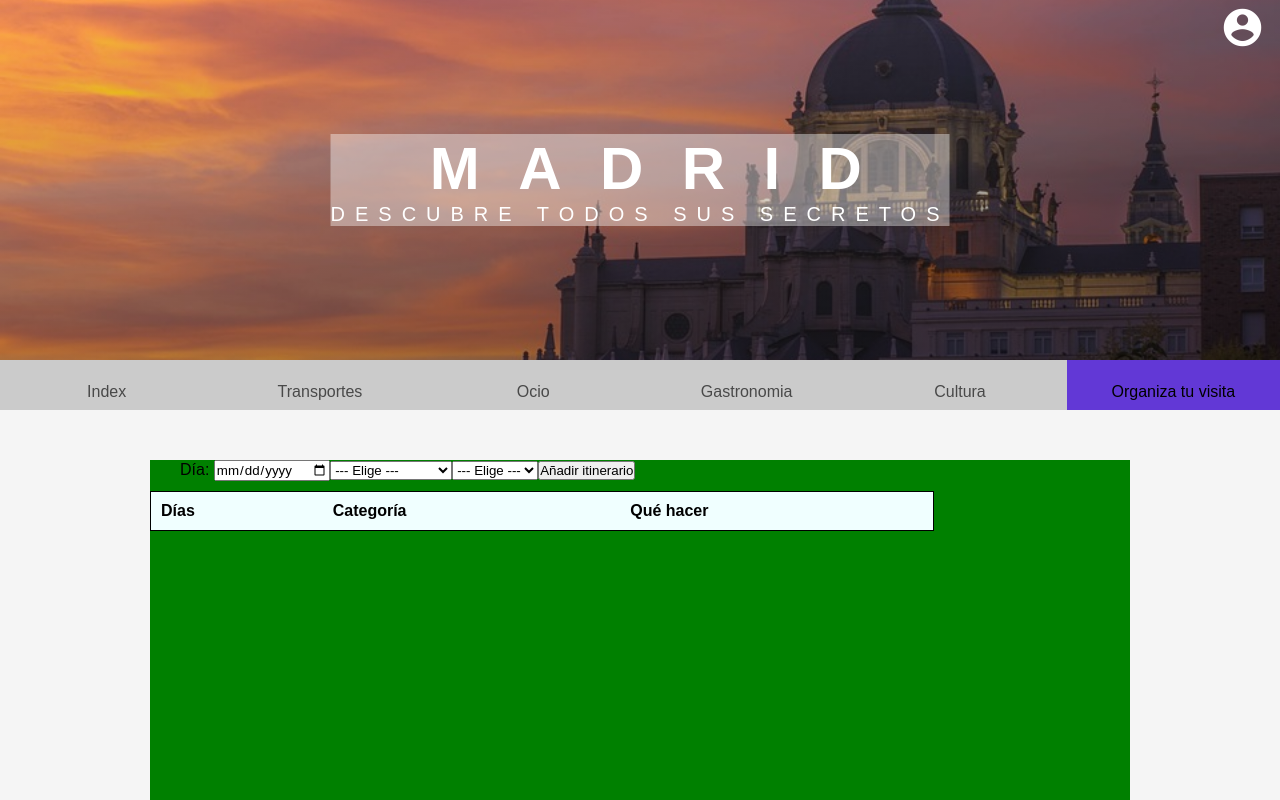
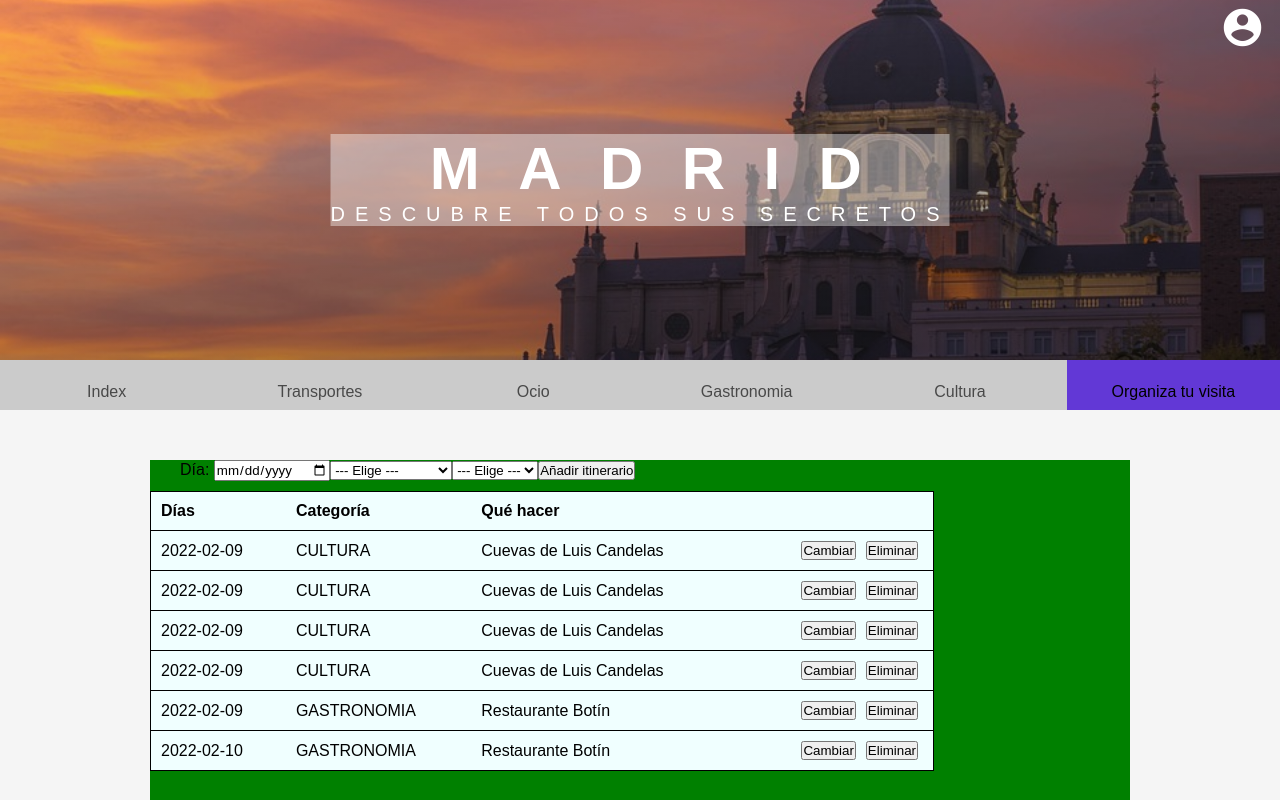
Before and after one commit to EquipoJavier/Proyecto-react, a React (Create React App) app: page /visita in a window 1280 px wide. Shown: the top 800 px of the page. Built offline with nearby package versions, Linux system fonts and the light colour scheme; data requests are answered from the project's data file.

Commit message:
(crud) update renders correctly (bug in selectedPlan after closing update popup)

```diff
--- a/src/components/App.js
+++ b/src/components/App.js
@@ -39,6 +39,26 @@ function App() {
       ...items,
       planning: [...items.planning, plan]
     })
+  }
+
+  function alterPlan(alteredPlan, mode) {
+    switch (mode) {
+      case "create":
+        setItems({
+          ...items,
+          planning: [...items.planning, alteredPlan]
+        })
+        break;
+      case "update":
+        setItems({
+          ...items,
+          planning: [...items.planning.map(plan => plan.id !== alteredPlan.id ? plan : alteredPlan)]
+          // planning: [...items.planning]
+        })
+        break;
+      default:
+        throw new Error("Error en CRUD");
+    }
   }
 
   //Se corre este efecto cada vez que cambie la url (es decir, queramos solicitar otro recurso)
@@ -91,7 +111,7 @@ function App() {
       <Header title={headerTitle} subtitle={headerSubtitle} />
       <Menu getHeading={getHeading} />
       {/* Pasamos a Outlet (el contenido a mostrar en la página) una propiedad de react router que se llama context en la que pasamos el estado de done y el endpoint, de esta manera el componente que lleve su contenido a mostrar tendrá automáticamente sus propios datos sin tener que preocuparse si serán los de otro path/recurso */}
-      <Outlet context={[done, pageEndPoint, addPlan]} />
+      <Outlet context={[done, pageEndPoint, alterPlan]} />
       <UpButton />
       <Footer />
     </div>
--- a/src/components/Visita/Visita.js
+++ b/src/components/Visita/Visita.js
@@ -9,7 +9,7 @@ import './Visita.scss';
 import UpdateForm from './UpdateForm/UpdateForm';
 
 export default function Visita() {
-    const [done , pageEndPoint, addPlan] = useOutletContext();
+    const [done , pageEndPoint, alterPlan] = useOutletContext();
 
     const [newPlan, setNewPlan] = useState({
         day: "",
@@ -65,11 +65,14 @@ export default function Visita() {
                     })
                 }
             case "CLOSE_FORM":
+                setNewPlan({
+                    day: "",
+                    category: "",
+                    option: ""})
                 return {
                     ...state,
                     selectedPlan: {},
                     showPlanning: false,
-                    dropdown: []
                 }
             default:
                 return {initialCategoryState}
@@ -90,7 +93,7 @@ export default function Visita() {
             body: JSON.stringify(newPlan)
         });
         const response = await res.json();
-        await addPlan(response);
+        await alterPlan(response, "create");
     }
 
     async function updatePlan() {
@@ -98,14 +101,14 @@ export default function Visita() {
         const url = `http://localhost:3001/visita/${id}`;
 
         const res = await fetch(url, {
-            method: 'PUT',
+            method: 'PATCH',
             headers: {
                 'Content-Type': 'application/json'
             },
             body: JSON.stringify(newPlan)
         });
         const response = await res.json();
-        await addPlan(response);
+        await alterPlan(response, "update");
     }
 
 
@@ -118,6 +121,7 @@ export default function Visita() {
             <div className="visita__body">
                 <div className="visita__box">
                     <VisitaForm dispatch={categoryDispatch}
+                                category={categoryState.category}
                                 dropdown={categoryState.dropdown}
                                 newPlan={newPlan}
                                 setNewPlan={setNewPlan}
--- a/src/components/Visita/VisitaForm/VisitaForm.js
+++ b/src/components/Visita/VisitaForm/VisitaForm.js
@@ -1,9 +1,13 @@
+import { useEffect } from "react";
+
 export default function VisitaForm(props) {
     const dispatch = props.dispatch;
+    const category = props.category; // Contiene la categoría seleccionada
     const dropdown = props.dropdown;
     const newPlan = props.newPlan;
     const setNewPlan = props.setNewPlan;
     const createPlan = props.createPlan;
+
 
     return (
         <div className="visita__content__form">
@@ -15,7 +19,7 @@ export default function VisitaForm(props) {
                     }}/>
 
                 {/* /////////////////////// SELECT CATEGORY */}
-                    <select onChange={event =>  {
+                    <select defaultValue={category} onChange={event =>  {
                             dispatch({type:event.target.value});
                             setNewPlan({...newPlan, category: event.target.value})
                     }}>
--- a/src/server/db.json
+++ b/src/server/db.json
@@ -146,6 +146,41 @@
     ]
   },
   "visita": [
-
+    {
+      "day": "2022-02-09",
+      "category": "CULTURA",
+      "option": "Cuevas de Luis Candelas",
+      "id": 1
+    },
+    {
+      "day": "2022-02-09",
+      "category": "CULTURA",
+      "option": "Cuevas de Luis Candelas",
+      "id": 2
+    },
+    {
+      "day": "2022-02-09",
+      "category": "CULTURA",
+      "option": "Cuevas de Luis Candelas",
+      "id": 3
+    },
+    {
+      "day": "2022-02-09",
+      "category": "CULTURA",
+      "option": "Cuevas de Luis Candelas",
+      "id": 4
+    },
+    {
+      "day": "2022-02-09",
+      "category": "GASTRONOMIA",
+      "option": "Restaurante Botín",
+      "id": 5
+    },
+    {
+      "day": "2022-02-10",
+      "category": "GASTRONOMIA",
+      "option": "Restaurante Botín",
+      "id": 6
+    }
   ]
 }
```
